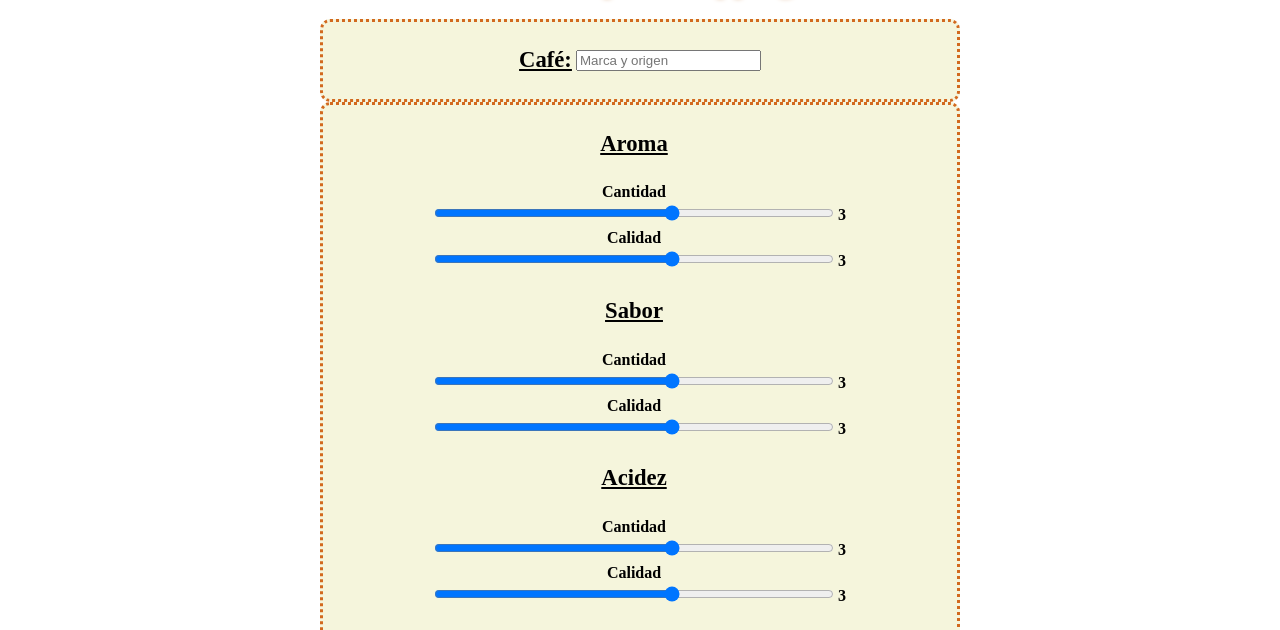
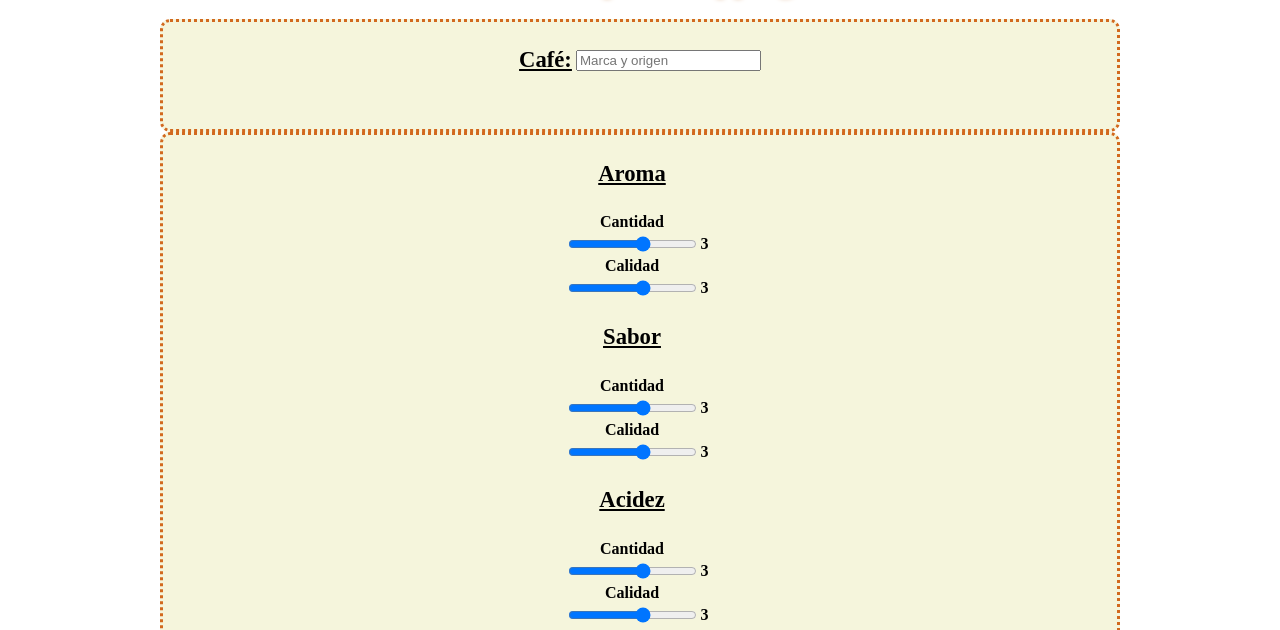
Before and after one commit to GeCirou/CatwayCupping, a plain HTML site: page index.html in a window 1280 px wide. Shown: the part 148-778 px from the top of the page. Drawn offline with Linux system fonts and the light colour scheme.

Commit message:
seguimos

```diff
--- a/index.html
+++ b/index.html
@@ -88,6 +88,7 @@
                   <tr><td>Calidad</td></tr>
                   <tr><td><input type="range" class="rango" min="0" max="5" step="1" value="3" oninput="rangeValue.innerText = this.value" name="aromaCant"></td>
                       <td><label id="rangeValue"> 3</label></td>
+                      <td> </td>
                   </tr>
                </table>
             </div>
--- a/style.css
+++ b/style.css
@@ -37,20 +37,30 @@ button:hover{
 }
 .container2{
 	font-weight: bold;
-	width: 50%;
+	width: 75%;
+	max-width: 1400px;
 	margin: 0px auto;
 	background-color: beige;
 	border: 3px dotted rgba(210,105,30);
 	border-radius: 10px;
+	padding: 0px 0px 30px 0px;
 }
 .container3{
 	width: 50%;
 	margin: 0px auto;
 	background-color: beige;
 }
+.name{
+	display: flex;
+	flex-direction: column;
+	align-items: center;
+}
 .rango{
-	width: 30em;
+	max-width: 30em;
 	margin: auto;
+	display: flex;
+	flex-direction: column;
+	align-items: center;
 }
 table{
 	margin: 0% auto;
```
